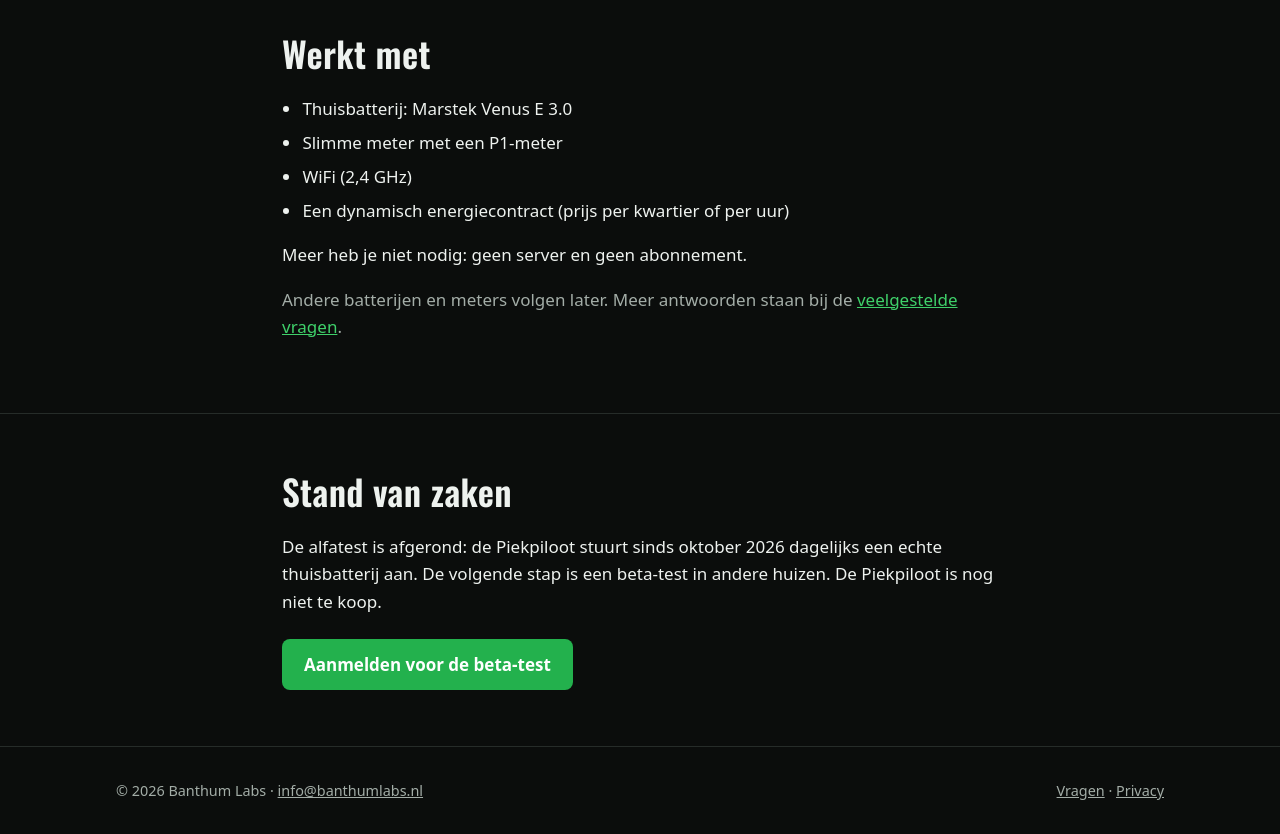
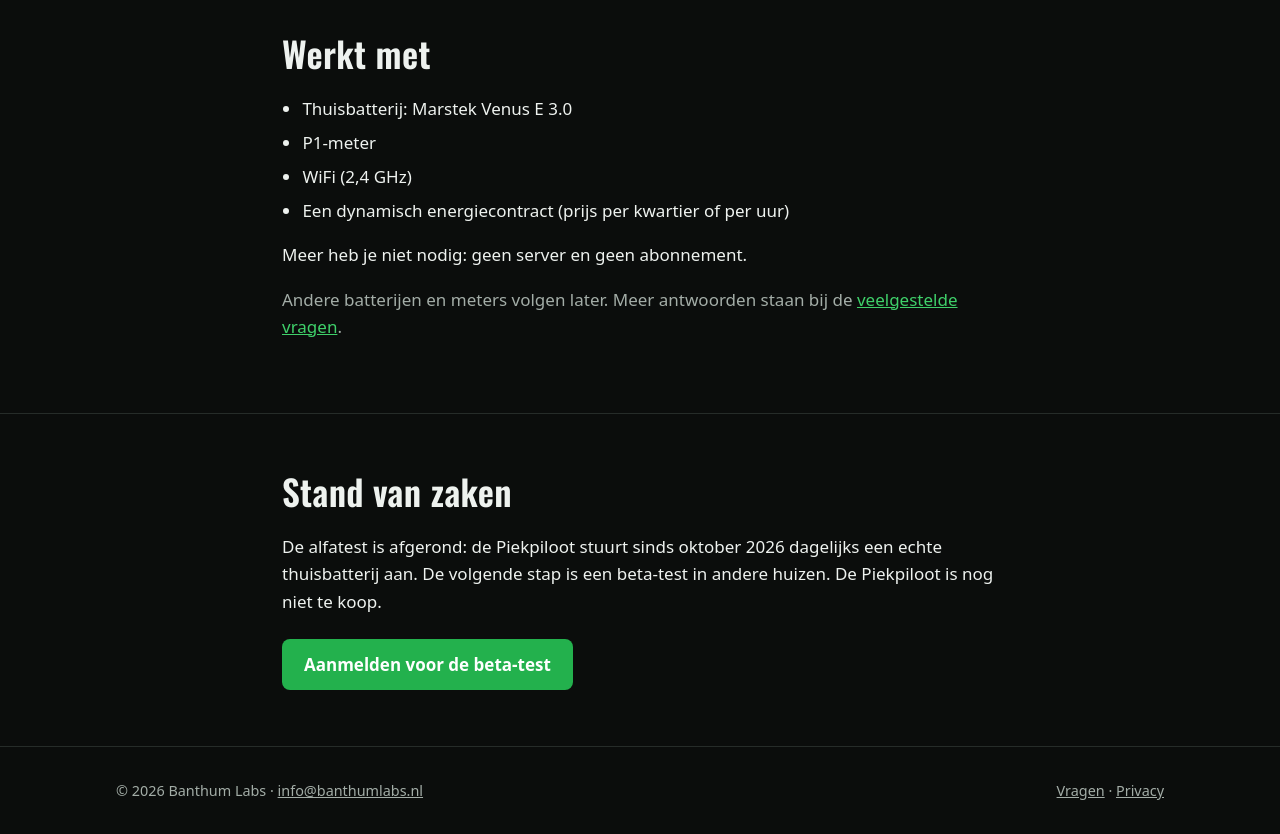
Before and after one commit to Banthum/BanthumLabs.nl, a plain HTML site: page piekpiloot.html in a window 1280 px wide. Shown: the part 4200-5034 px from the top of the page. Drawn offline with Linux system fonts and the light colour scheme.

Commit message:
Werkt met: P1-meter
Co-Authored-By: Claude Opus 5.5 <noreply@anthropic.com>

```diff
--- a/piekpiloot.html
+++ b/piekpiloot.html
@@ -192,7 +192,7 @@
       <h2>Werkt met</h2>
       <ul class="lijst">
         <li>Thuisbatterij: Marstek Venus E 3.0</li>
-        <li>Slimme meter met een P1-meter</li>
+        <li>P1-meter</li>
         <li>WiFi (2,4 GHz)</li>
         <li>Een dynamisch energiecontract (prijs per kwartier of per uur)</li>
       </ul>
```
